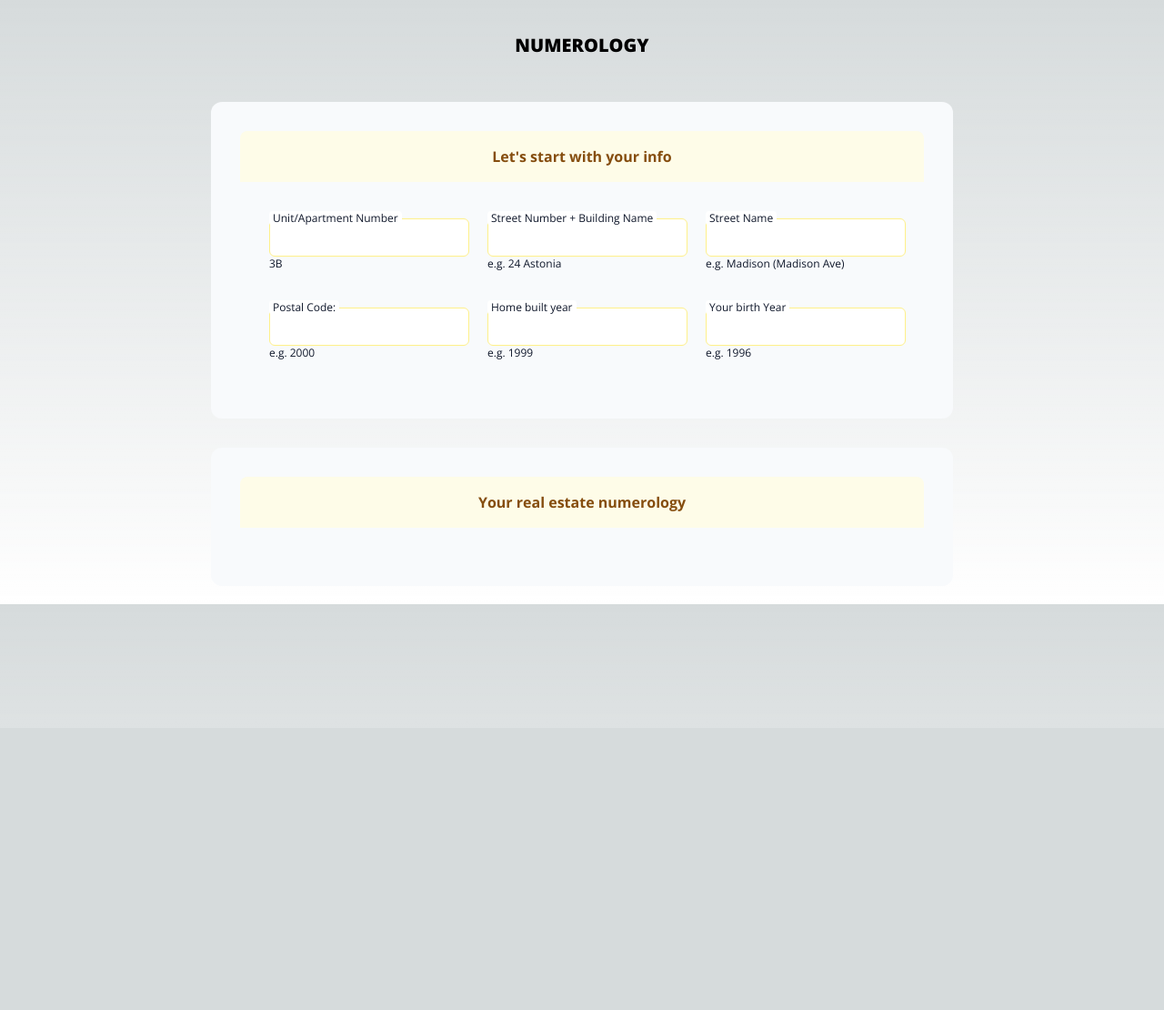
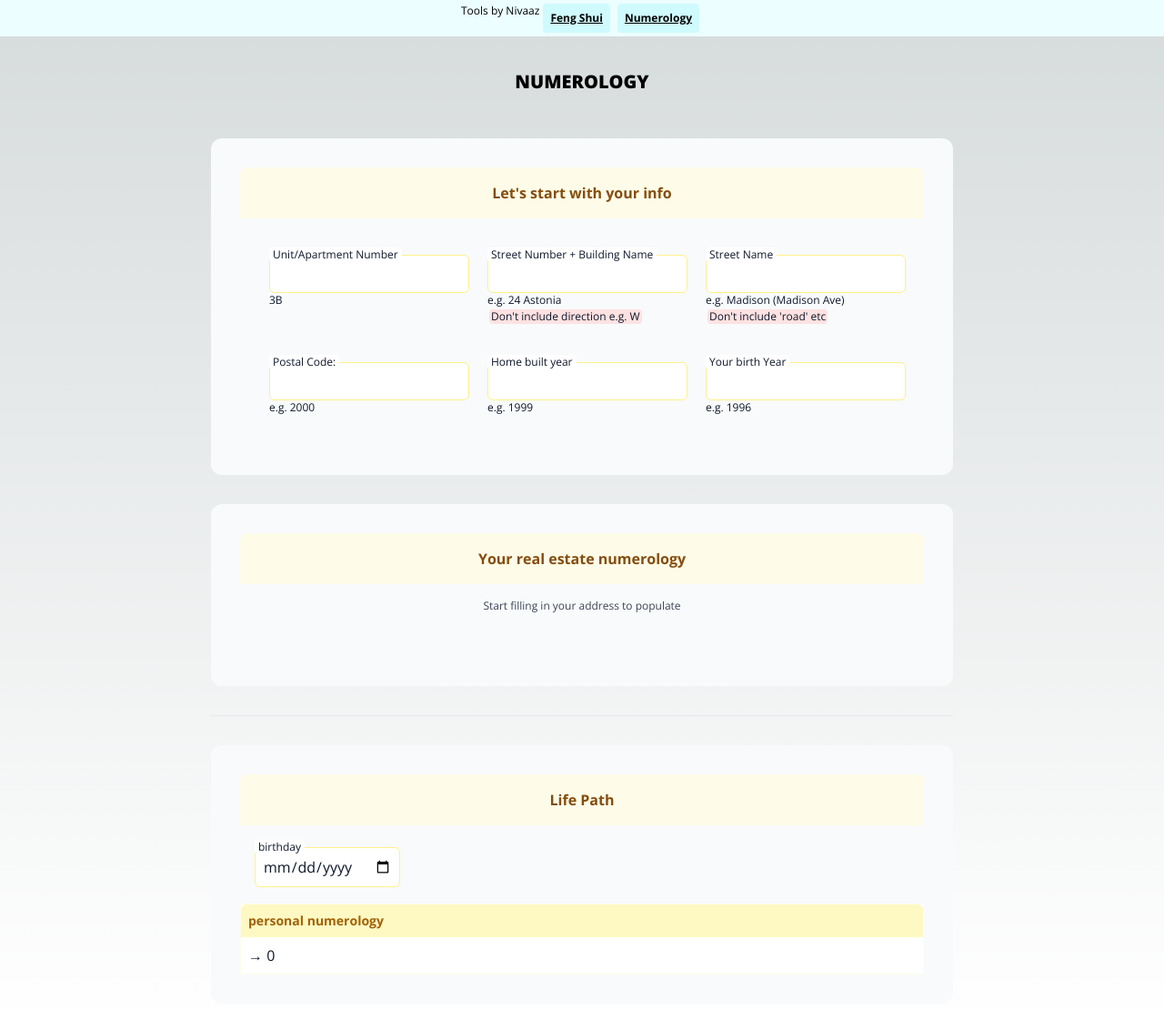
Before and after one commit to nivaaz/flying-star-feng-shui, a Next.js app: page /numerology in a window 1280 px wide. Shown: the top 1110 px of the page at 91% size. Before the commit the page ends 800 px from the top, so only its background shows below. Built offline with nearby package versions, Linux system fonts and the light colour scheme; a web font is replaced by a local one.

Commit message:
add life path + warnings

```diff
--- a/src/app/layout.tsx
+++ b/src/app/layout.tsx
@@ -2,6 +2,7 @@ import type { Metadata } from "next";
 import { Open_Sans } from "next/font/google";
 import "./globals.css";
 import { GoogleAnalytics } from "@next/third-parties/google";
+import Link from "next/link";
 
 const openSans = Open_Sans({ weight: "400", subsets: ["latin"] });
 
@@ -13,12 +14,32 @@ export const metadata: Metadata = {
 export default function RootLayout({
   children,
 }: {
-  children: React.ReactNode
+  children: React.ReactNode;
 }) {
   return (
     <html lang="en">
-      <body className={openSans.className}>{children}</body>
+      <body className={openSans.className}>
+        <>
+          <nav className="text-center text-xs bg-cyan-50 flex flex-row justify-center p-1">
+            <p className=""> Tools by Nivaaz</p>
+            <Link href="/feng-shui">
+              {" "}
+              <p className=" w-fit underline font-bold p-2 mx-1 bg-cyan-100 rounded">
+                {" "}
+                Feng Shui{" "}
+              </p>
+            </Link>
+            <Link href="/numerology">
+              <p className=" w-fit underline font-bold p-2 mx-1 bg-cyan-100 rounded">
+                {" "}
+                Numerology{" "}
+              </p>
+            </Link>
+          </nav>
+          {children}
+        </>
+      </body>
       <GoogleAnalytics gaId="G-S4DN9BVZ37" />
     </html>
-  )
+  );
 }
--- a/src/app/numerology/constants.ts
+++ b/src/app/numerology/constants.ts
@@ -7,12 +7,13 @@ export const addressFields = [
     {
         example: "e.g. 24 Astonia",
         label: " Street Number + Building Name",
+        warning: "Don't include direction e.g. W",
         currentId: "streetNumber",
     },
     {
         example: "e.g. Madison (Madison Ave)",
         label: "  Street Name",
-        warning: "Don't include 'ave' etc",
+        warning: "Don't include 'road' etc",
         currentId: "streetName",
     },
     {
--- a/src/app/numerology/page.tsx
+++ b/src/app/numerology/page.tsx
@@ -16,6 +16,7 @@ const Numerology = () => {
     postalCode: "",
     homeYear: "",
     bornYear: "",
+    bday: "",
   });
 
   const handleChange = (e: React.ChangeEvent<HTMLInputElement>) => {
@@ -59,7 +60,13 @@ const Numerology = () => {
           </form>
         </Container>
         <Container>
-          <Banner>Your real estate numerology </Banner>
+          <Banner>
+            <p> Your real estate numerology</p>{" "}
+          </Banner>
+          <p className="text-xs text-center p-4 opacity-80">
+            {" "}
+            Start filling in your address to populate
+          </p>
           <div className="m-auto p-4 w-full  dark:bg-slate-800 rounded space-y-8">
             {formData.unitNumber && (
               <Level
@@ -138,6 +145,23 @@ const Numerology = () => {
             )}
           </div>
         </Container>
+        <hr />
+        <Container>
+          <Banner> Life Path </Banner>
+          <InputAddressComponent
+            handleChange={handleChange}
+            label="birthday"
+            example=""
+            currentId="bday"
+            type="date"
+          />
+          <Level
+            level="personal numerology"
+            description=""
+            inputString={formData.bday}
+            output={chaldeanNumerologyCalculator(formData.bday).toString()}
+          />
+        </Container>
       </div>
     </div>
   );
@@ -150,12 +174,14 @@ const InputAddressComponent = ({
   example,
   warning,
   currentId,
+  type = "text",
 }: {
   handleChange: (e: React.ChangeEvent<HTMLInputElement>) => void;
   label: string;
   example: string;
   warning?: string;
   currentId: string;
+  type?: string;
 }) => {
   return (
     <div className="p-4">
@@ -167,12 +193,16 @@ const InputAddressComponent = ({
       </label>
       <input
         className="rounded-md p-2 mt-2 border border-yellow-200 dark:text-white dark:bg-slate-900"
-        type="text"
+        type={type}
         id={currentId}
         name={currentId}
         onChange={handleChange}
       />
       <p className="text-xs"> {example}</p>
+      <p className="bg-red-100 text-xs w-fit px-0.5 m-0.5 rounded">
+        {" "}
+        {warning}
+      </p>
     </div>
   );
 };
```
